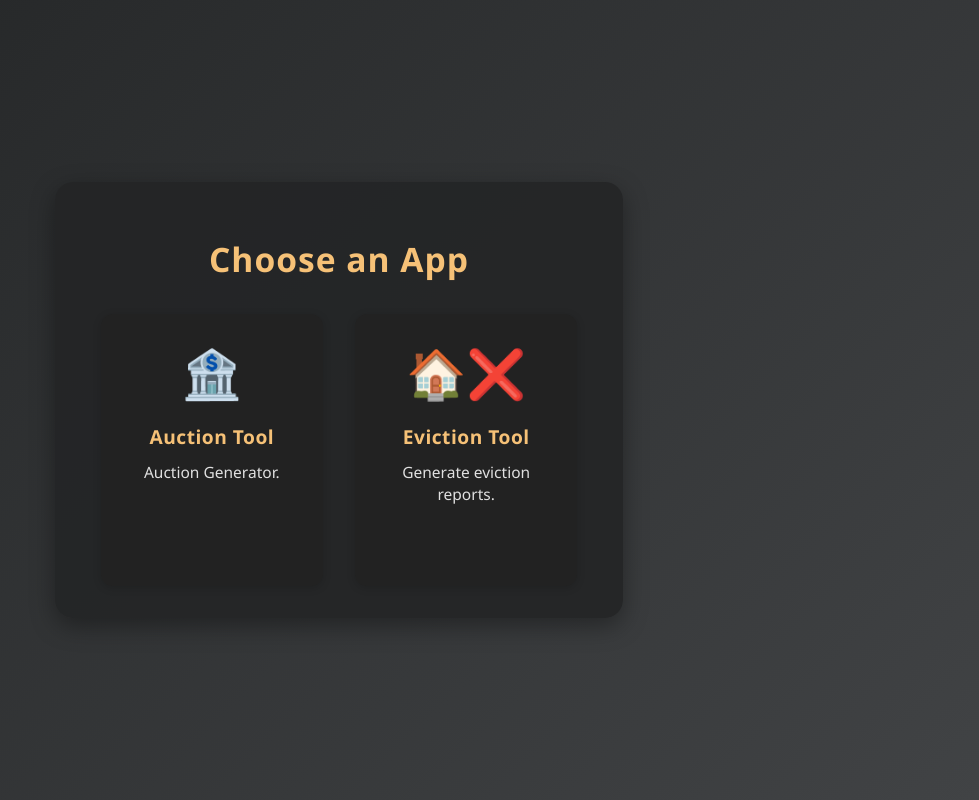
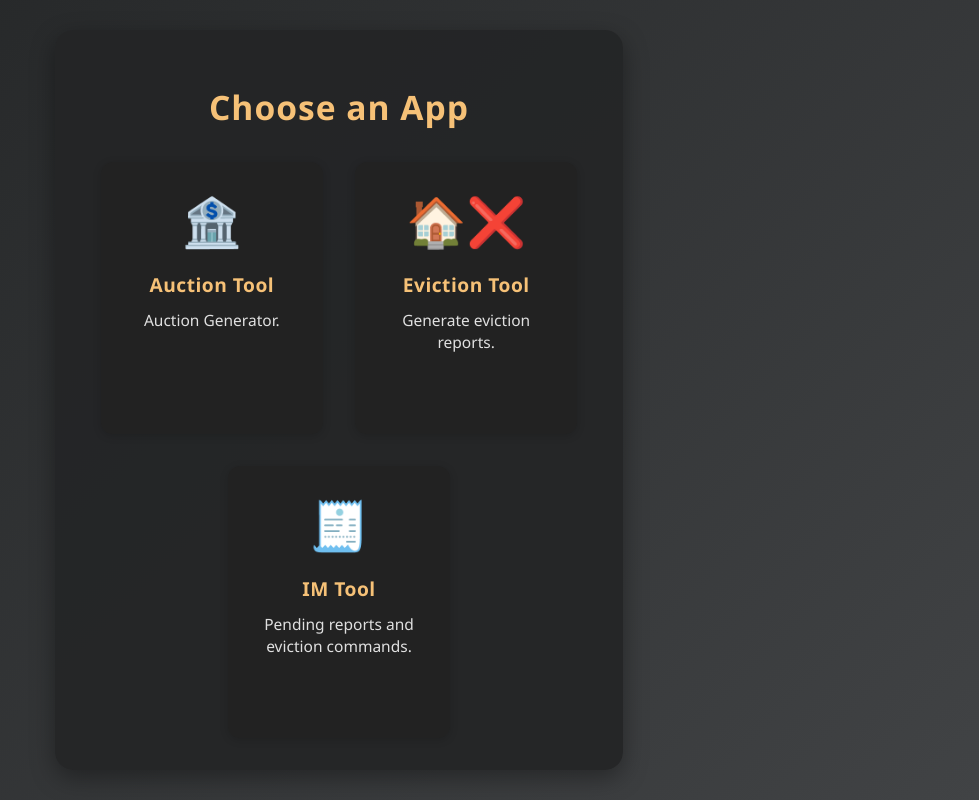
Before and after one commit to Dearev/DCTtoolsDC, a website: page index.html in a window 1280 px wide. Shown: the whole page, without its empty margins (301-1280 px from the left). Drawn offline with Linux system fonts and the light colour scheme.

Commit message:
Update index.html

```diff
--- a/index.html
+++ b/index.html
@@ -20,6 +20,11 @@
         <div class="app-title">Eviction Tool</div>
         <div class="app-desc">Generate eviction reports.</div>
       </div>
+      <div class="app-card" id="im-tool-card" tabindex="0" onclick="switchApp('im-tool.html')" onkeypress="if(event.key==='Enter'){switchApp('im-tool.html');}">
+        <div class="app-icon">🧾</div>
+        <div class="app-title">IM Tool</div>
+        <div class="app-desc">Pending reports and eviction commands.</div>
+      </div>
     </div>
   </div>
   <script src="switcher.js"></script>
```
